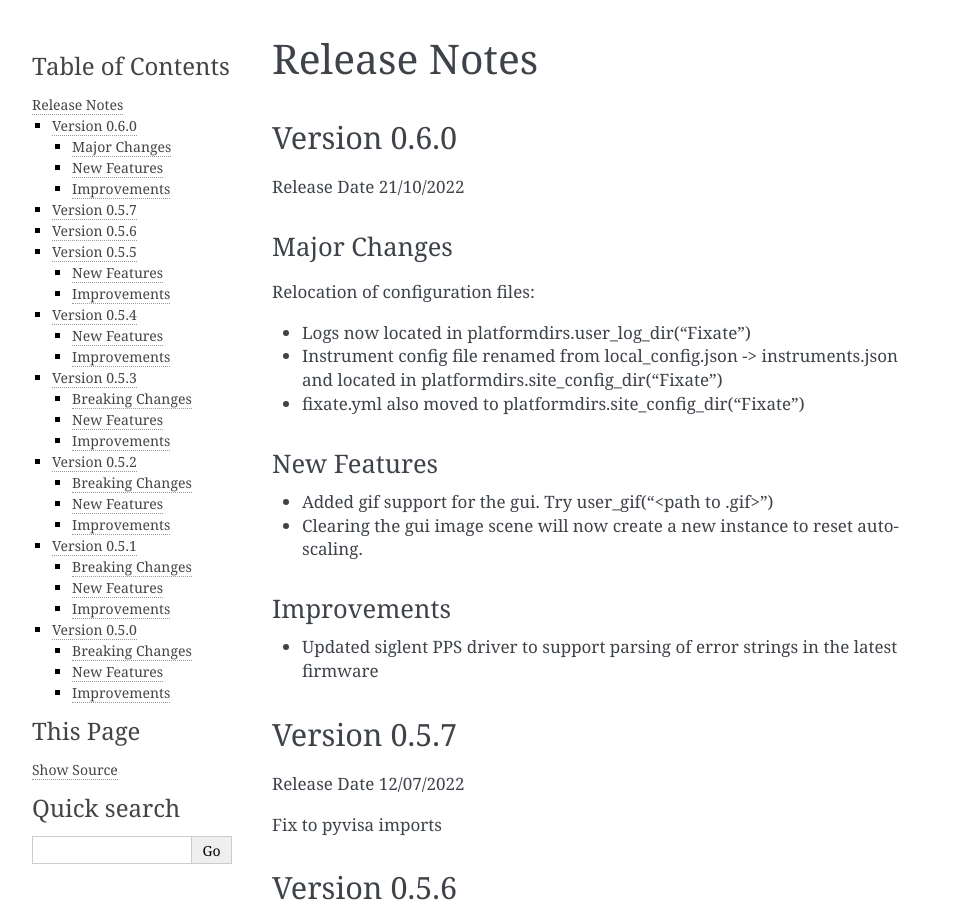
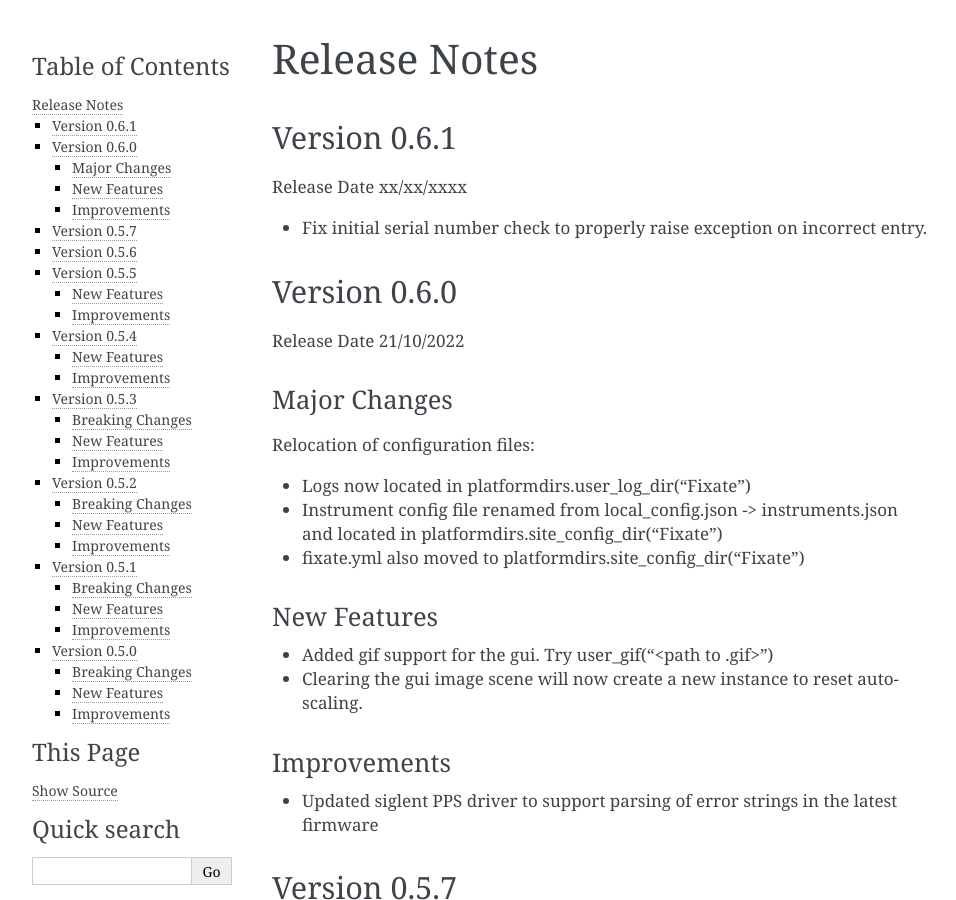
Before and after one commit to PyFixate/Fixate, a Sphinx documentation site: the page built from docs/source/release-notes.rst, in a window 1280 px wide and 900 px high. Shown: the whole window, without its empty margins (148-1104 px from the left). Built offline with Sphinx 7.4.7, drawn with Linux system fonts in a browser that asks for light colours.

Commit message:
Uprev and add to release notes
Uprev and add to release notes

```diff
--- a/docs/source/release-notes.rst
+++ b/docs/source/release-notes.rst
@@ -1,6 +1,13 @@
 ==================================
 Release Notes
 ==================================
+*************
+Version 0.6.1
+*************
+Release Date xx/xx/xxxx
+
+- Fix initial serial number check to properly raise exception on incorrect entry.
+
 *************
 Version 0.6.0
 *************
--- a/src/fixate/__init__.py
+++ b/src/fixate/__init__.py
@@ -1 +1 @@
-__version__ = "0.6.0"
+__version__ = "0.6.1-dev"
```
